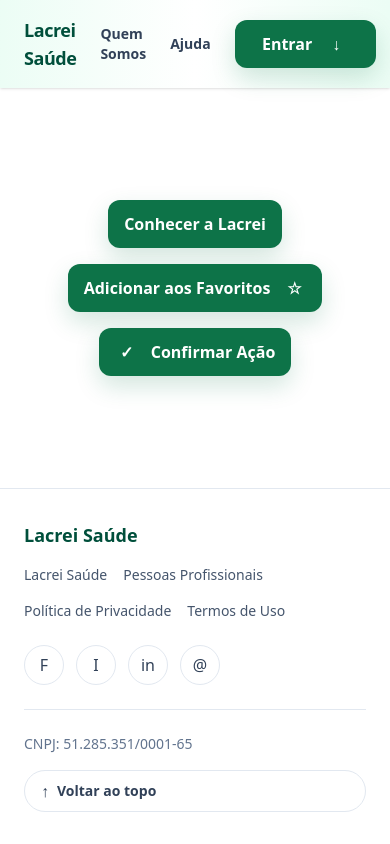
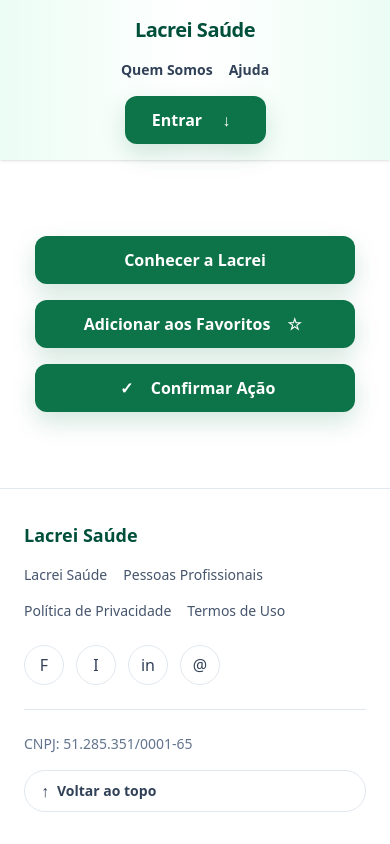
Before and after one commit to cachinguel3/lacreiSaude-DesafioTecnico, a Next.js app: page / in a window 390 px wide. Built offline with nearby package versions, Linux system fonts and the light colour scheme.

Commit message:
melhorias para mobile

```diff
--- a/src/app/components/Cabecalho/Cabecalho.tsx
+++ b/src/app/components/Cabecalho/Cabecalho.tsx
@@ -3,23 +3,25 @@
 
 export default function Cabecalho() {
     return (
-        <header className="bg-gradient-to-r from-emerald-50 via-white to-emerald-50 shadow-sm">
-            <div className="mx-auto flex max-w-7xl items-center justify-between gap-6 px-6 py-4">
-                <Link href="/" className="text-lg font-bold tracking-tight text-emerald-900">
+        <header className="sticky top-0 z-40 bg-gradient-to-r from-emerald-50 via-white to-emerald-50 shadow-sm">
+            <div className="mx-auto flex max-w-7xl flex-col items-center justify-between gap-4 px-6 py-4 sm:flex-row sm:gap-6">
+                <Link href="/" className="text-xl font-bold tracking-tight text-emerald-900 transition-transform hover:scale-105">
                     Lacrei Saúde
                 </Link>
-                <div className="flex items-center gap-6">
-                    <Link href="/QuemSomos" className="text-sm font-semibold text-slate-700 hover:text-emerald-900">
+                <div className="flex w-full flex-col items-center gap-4 sm:w-auto sm:flex-row sm:gap-8">
+                    <nav className="flex items-center gap-4 sm:gap-6">
+                        <Link href="/QuemSomos" className="text-sm font-semibold text-slate-700 transition-colors hover:text-emerald-900">
                             Quem Somos
                         </Link>
-                    <Link href="/Ajuda" className="text-sm font-semibold text-slate-700 hover:text-emerald-900">
+                        <Link href="/Ajuda" className="text-sm font-semibold text-slate-700 transition-colors hover:text-emerald-900">
                             Ajuda
                         </Link>
-                </div>
+                    </nav>
                     <Botao variant="primary" icon="↓" iconPosition="right">
                         Entrar
                     </Botao>
                 </div>
+            </div>
         </header>
     );
 }
--- a/src/app/not-found.tsx
+++ b/src/app/not-found.tsx
@@ -2,13 +2,13 @@
 
 export default function NotFound() {
     return (
-        <div className="flex flex-col items-center justify-center gap-4 py-16 flex-1">
-            <h1 className="text-6xl font-bold text-emerald-900">404</h1>
-            <p className="text-lg text-slate-700">Ops! Página não encontrada.</p>
+        <div className="flex flex-1 flex-col items-center justify-center gap-6 p-6 text-center sm:p-16">
+            <h1 className="text-6xl font-bold text-emerald-900 sm:text-8xl">404</h1>
+            <p className="text-lg text-slate-700 sm:text-xl">Ops! A página que você está procurando não existe.</p>
             <Link href="/"
-                className="inline-flex items-center gap-2 rounded bg-emerald-900 px-4 py-2 text-sm font-medium text-white hover:bg-emerald-700 focus:outline-none focus:ring-2 focus:ring-emerald-500 focus:ring-offset-2"
+                className="inline-flex items-center justify-center gap-2 rounded-lg bg-emerald-900 px-6 py-3 text-sm font-medium text-white shadow-md transition-all hover:bg-emerald-800 focus:outline-none focus:ring-2 focus:ring-emerald-500 focus:ring-offset-2 active:scale-95"
             >
-                Voltar para a página inicial
+                Voltar para o Início
             </Link>
         </div>
     );
--- a/src/app/page.tsx
+++ b/src/app/page.tsx
@@ -18,7 +18,8 @@
    };
 
    return (
-      <main className="flex flex-1 flex-col items-center justify-center gap-4 p-8">
+      <main className="flex flex-1 flex-col items-center justify-center p-6 sm:p-12">
+         <div className="flex w-full max-w-xs flex-col gap-4 sm:max-w-sm">
             <Botao onClick={handleNavigation} aria-label="Navegar para a página Quem Somos">
                Conhecer a Lacrei
             </Botao>
@@ -34,9 +35,10 @@
             <Botao variant="primary" icon="✓" iconPosition="left" onClick={handleAction}>
                Confirmar Ação
             </Botao>
+         </div>
          <div
             aria-live="polite"
-            className={`fixed bottom-8 right-8 rounded-lg bg-emerald-900 px-6 py-3 font-medium text-white shadow-lg transition-opacity duration-300 ${feedbackMsg ? "opacity-100" : "opacity-0 pointer-events-none"}`}
+            className={`fixed bottom-6 left-6 right-6 z-50 text-center sm:bottom-8 sm:left-auto sm:right-8 sm:text-left rounded-lg bg-emerald-900 px-6 py-3 font-medium text-white shadow-xl transition-opacity duration-300 ${feedbackMsg ? "opacity-100" : "opacity-0 pointer-events-none"}`}
          >
             {feedbackMsg}
          </div>
```
Lines whose indentation alone changed are shown as unchanged.
